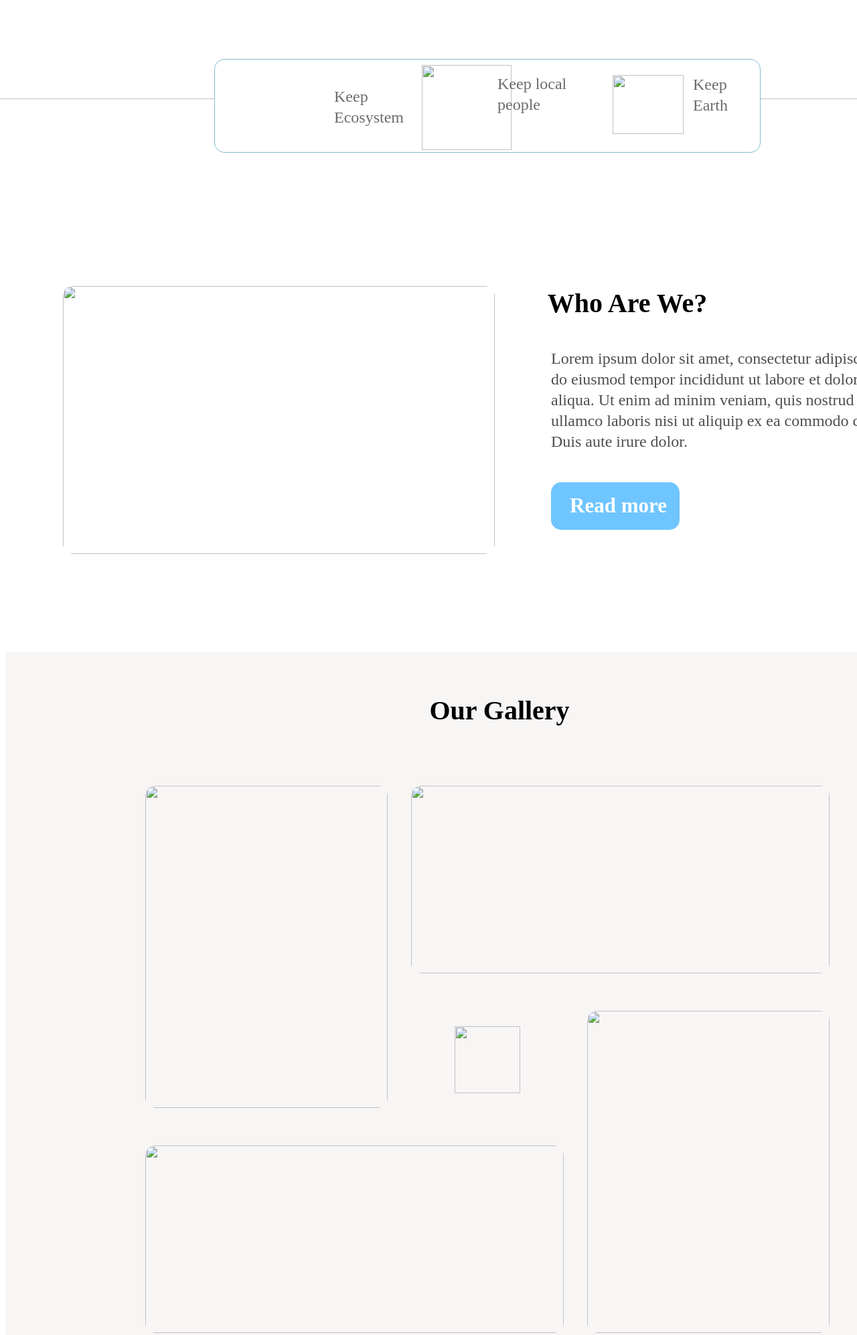
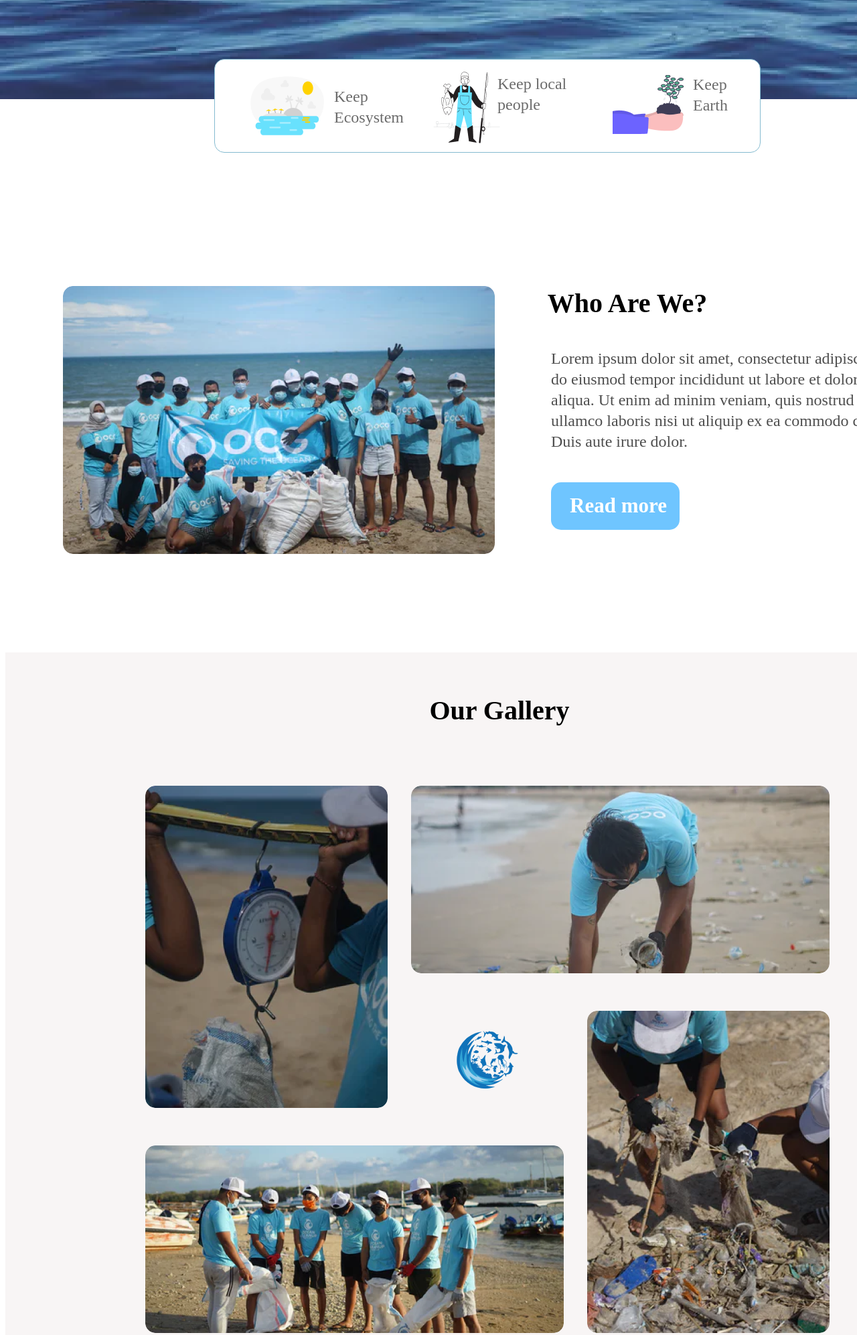
Before and after one commit to SoHailaNekHat/web-design, a plain HTML site: page index.html in a window 1280 px wide. Shown: the part 472-2465 px from the top of the page at 67% size. Drawn offline with Linux system fonts and the light colour scheme; the site is published under a folder, as on GitHub Pages, so addresses that start at the root find nothing.

Commit message:
links were done

```diff
--- a/index.html
+++ b/index.html
@@ -9,21 +9,21 @@
 </head>
 <body>
     <div class="hero">
-<img class="image-1" src="/pics/image 1.png">
-<img class="logo" src="/pics/pngwing 2.png">
+<img class="image-1" src="pics/image 1.png">
+<img class="logo" src="pics/pngwing 2.png">
 <div class="sea-world">sea world</div>
 <div class="text-1">Take care of the sea,
     take care of life</div>
 <div class="rectangle-2"></div>
 <div class="summer-landscape">
-    <img src="/pics/Summer landscape_Two Color 1.png" alt="">
+    <img src="pics/Summer landscape_Two Color 1.png" alt="">
 </div>
 <div class="keep">Keep  Ecosystem</div>
-<img class="fishing-flatine" src="/pics/Fishing_Flatline 1.png" alt="">
+<img class="fishing-flatine" src="pics/Fishing_Flatline 1.png" alt="">
 <div class="keep-local">Keep local people</div>
-    <img class="undraw-pic" src="/pics/undraw_environment_iaus 1.png" >
+    <img class="undraw-pic" src="pics/undraw_environment_iaus 1.png" >
 <div class="keep-earth">Keep Earth</div>
-<img class="rectangle-3" src="/pics/Rectangle 3.png">
+<img class="rectangle-3" src="pics/Rectangle 3.png">
 <div class="who-are-we">Who Are We?</div>
 <div class="text-2">Lorem ipsum dolor sit amet, consectetur adipiscing elit, sed do eiusmod tempor incididunt ut labore et dolore magna aliqua. Ut enim ad minim veniam, quis nostrud exercitation ullamco laboris nisi ut aliquip ex ea commodo consequat. Duis aute irure dolor.</div>
 <div class="rectangle-4">
@@ -32,11 +32,11 @@
  <p>Read more</p>
 <div class="rectangle-16"></div>
 <div class="title-1">Our Gallery</div>
-<img class="rectangle-5" src="/pics/Rectangle 5.png">
-<img class="rectangle-15" src="/pics/Rectangle 15.png" alt="">
-<img class="rectangle-9" src="/pics/Rectangle 9.png" alt="">
-<img class="rectangle-8" src="/pics/Rectangle 8.png" alt="">
-<img class="logo-2" src="/pics/pngwing 1.png" alt="">
+<img class="rectangle-5" src="pics/Rectangle 5.png">
+<img class="rectangle-15" src="pics/Rectangle 15.png" alt="">
+<img class="rectangle-9" src="pics/Rectangle 9.png" alt="">
+<img class="rectangle-8" src="pics/Rectangle 8.png" alt="">
+<img class="logo-2" src="pics/pngwing 1.png" alt="">
 <div class="rectangle-10"></div>
 <span>See more</span>
 <footer>
@@ -48,7 +48,7 @@
 
 <input class="input-1" type="text" placeholder="Name">
 <input class="input-2" type="email" placeholder="Email">
-<button class="send"><a href="#">Send</a></button>
+<button class="send" type="submit"><a href="#">Send</a></button>
 
 
 
```
